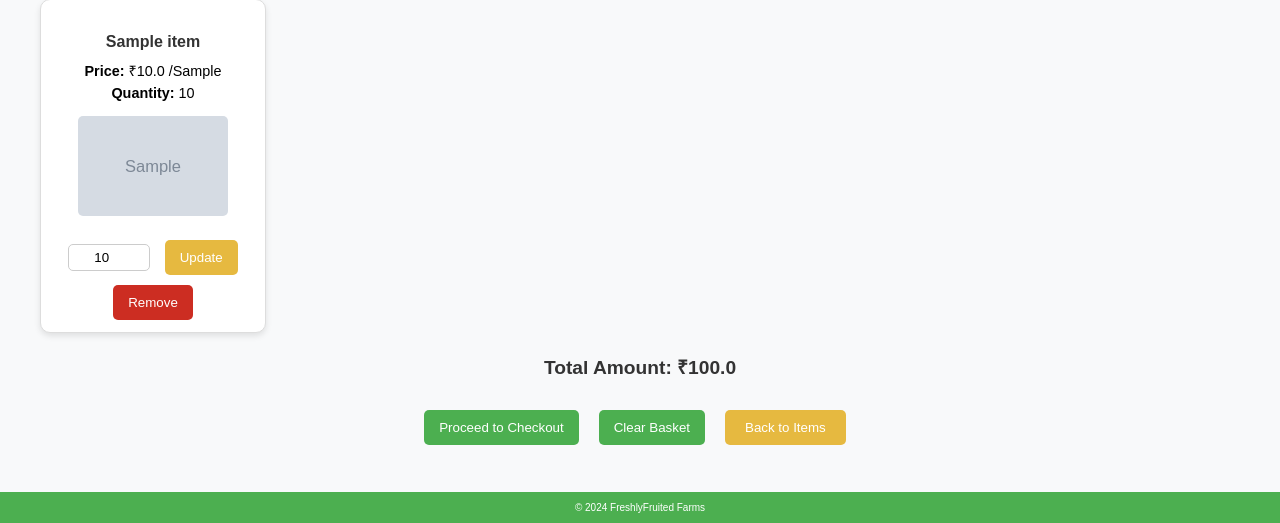
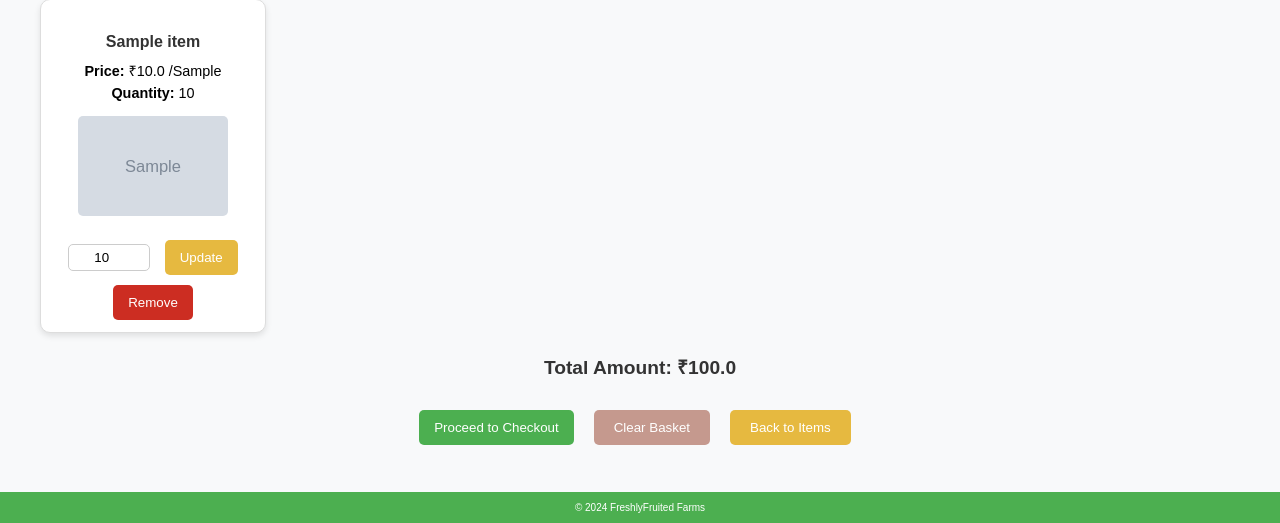
Before and after one commit to phaneendra218/Farm, a Flask app: page /basket in a window 1280 px wide. Shown: the part 277-800 px from the top of the page. Run offline with Flask 3, Linux system fonts and the light colour scheme; the visitor is signed in with stand-in values (Sample User, id 1); tables that the repository leaves empty hold one stand-in row (values such as "Sample post"); grey boxes marked "Sample" are stand-in pictures.

Commit message:
Basket button2

```diff
--- a/static/css/styles.css
+++ b/static/css/styles.css
@@ -365,6 +365,18 @@ button:hover {
     color: white;
     border: none;
 }
+.basket-actions .btn-backtoitems:hover {
+    background-color: #c28f04;
+}
+.basket-actions .btn-clearbasket {
+    padding: 10px 20px;
+    background-color: #c5998e;
+    color: white;
+    border: none;
+}
+.basket-actions .btn-clearbasket:hover {
+    background-color: #c26c3b;
+}
 .empty-basket-message {
     color: #777;
     margin-top: 20px;
--- a/templates/basket.html
+++ b/templates/basket.html
@@ -42,7 +42,7 @@
             <button type="submit" class="btn btn-success">Proceed to Checkout</button>
         </form>
         <form method="POST" action="{{ url_for('clear_basket') }}">
-            <button type="submit" class="btn-danger btn-sm">Clear Basket</button>
+            <button type="submit" class="btn-clearbasket btn-sm">Clear Basket</button>
         </form>
         <form action="{{ url_for('items') }}" method="get">
             <button type="submit" class="btn-backtoitems btn-sm">Back to Items</button>
```
